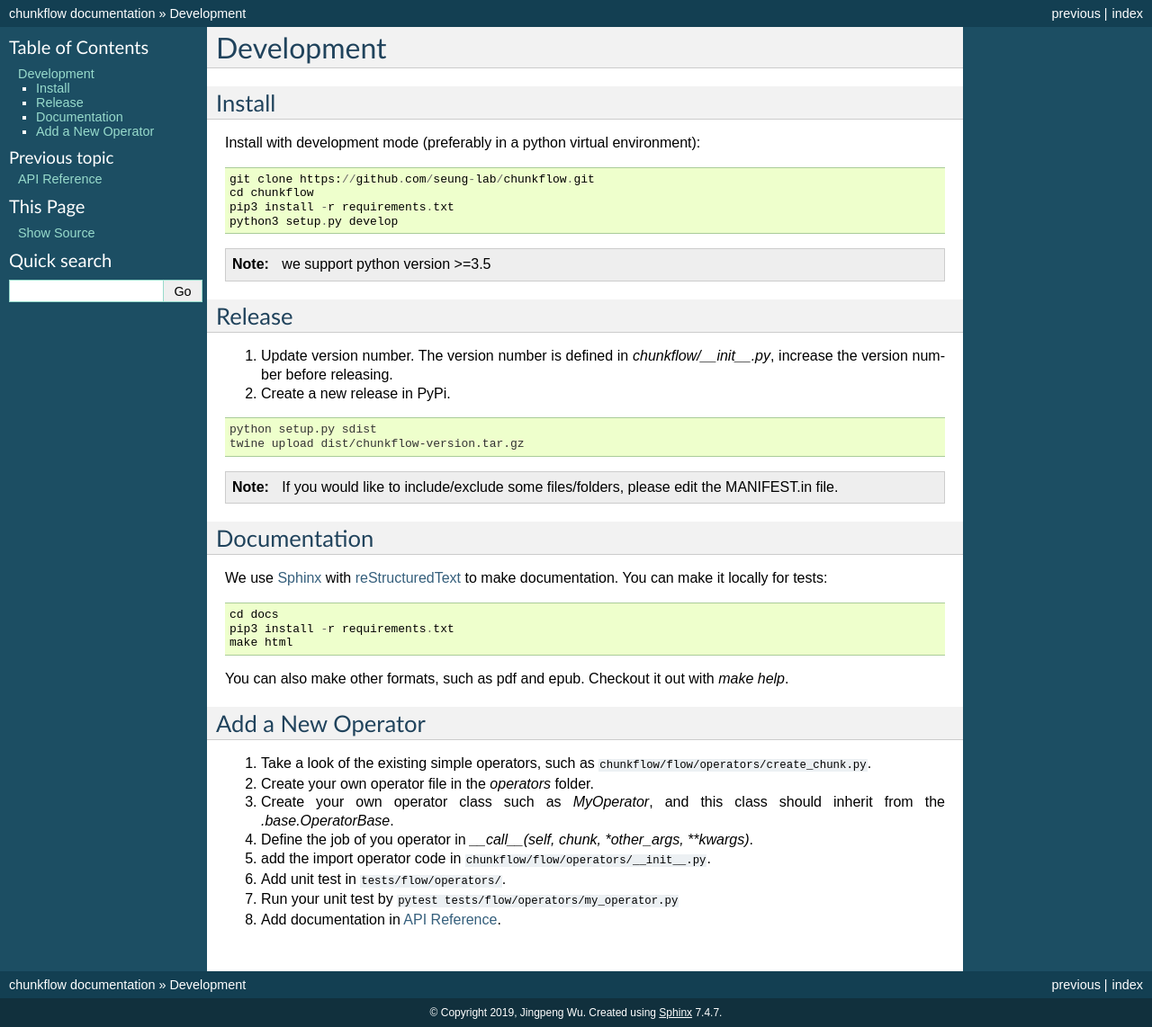
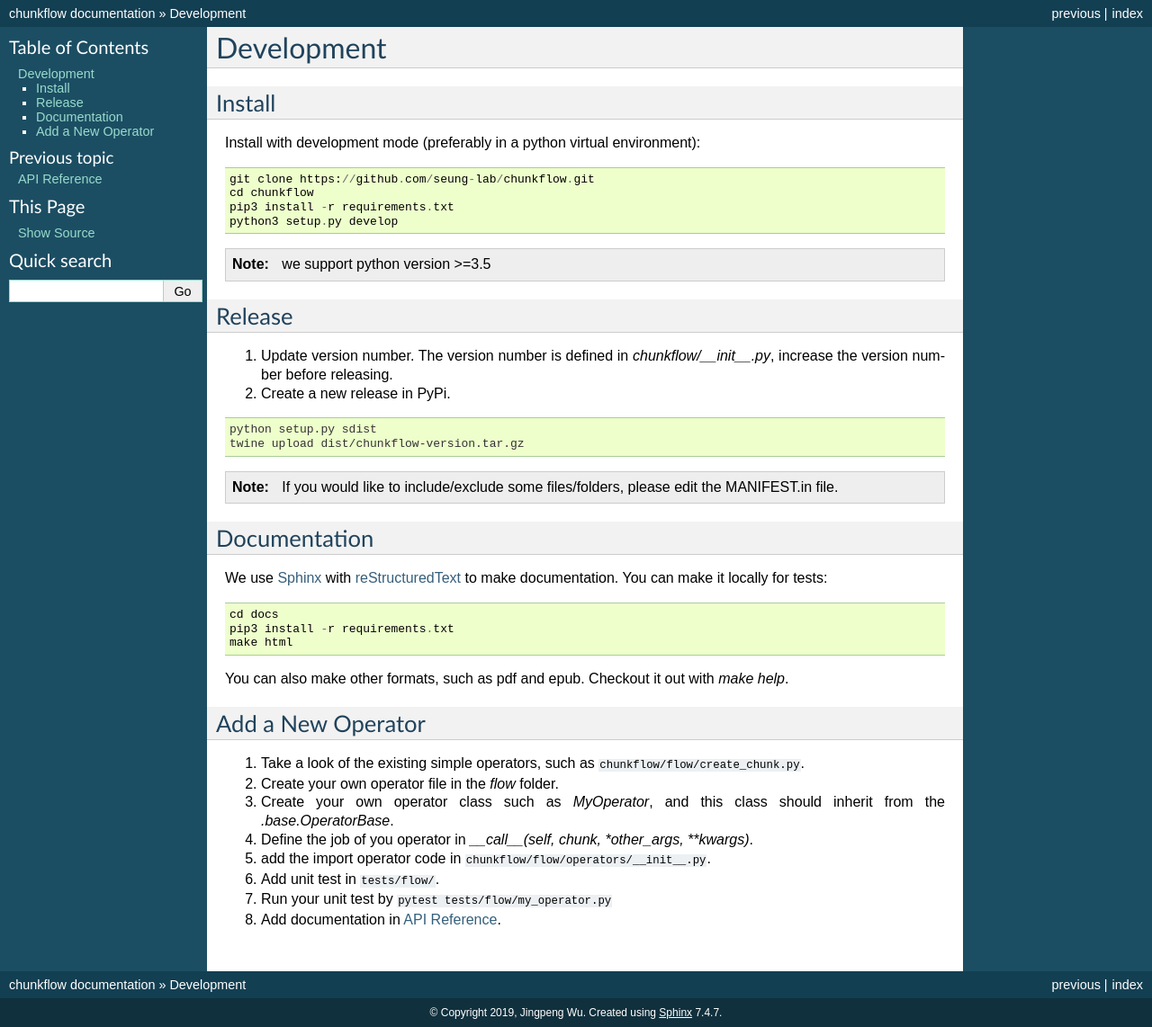
Before and after one commit to seung-lab/chunkflow, a Sphinx documentation site: the page built from docs/source/development.rst, in a window 1280 px wide. Shown: the whole page at 90% size. Built offline with Sphinx 7.4.7, drawn with Linux system fonts in a browser that asks for light colours.

Commit message:
update documentation

```diff
--- a/docs/source/development.rst
+++ b/docs/source/development.rst
@@ -47,9 +47,9 @@ You can also make other formats, such as pdf and epub. Checkout it out with `mak
 
 Add a New Operator
 *******************
-#. Take a look of the existing simple operators, such as :file:`chunkflow/flow/operators/create_chunk.py`.
+#. Take a look of the existing simple operators, such as :file:`chunkflow/flow/create_chunk.py`.
 
-#. Create your own operator file in the `operators` folder.
+#. Create your own operator file in the `flow` folder.
 
 #. Create your own operator class such as `MyOperator`, and this class should inherit from the `.base.OperatorBase`.
 
@@ -57,8 +57,8 @@ Add a New Operator
 
 #. add the import operator code in :file:`chunkflow/flow/operators/__init__.py`.
 
-#. Add unit test in :file:`tests/flow/operators/`.
+#. Add unit test in :file:`tests/flow/`.
 
-#. Run your unit test by :code:`pytest tests/flow/operators/my_operator.py`
+#. Run your unit test by :code:`pytest tests/flow/my_operator.py`
 
 #. Add documentation in :ref:`api`.
```
Also changed, not shown: docs/source/api.rst (+17 -17 lines).
